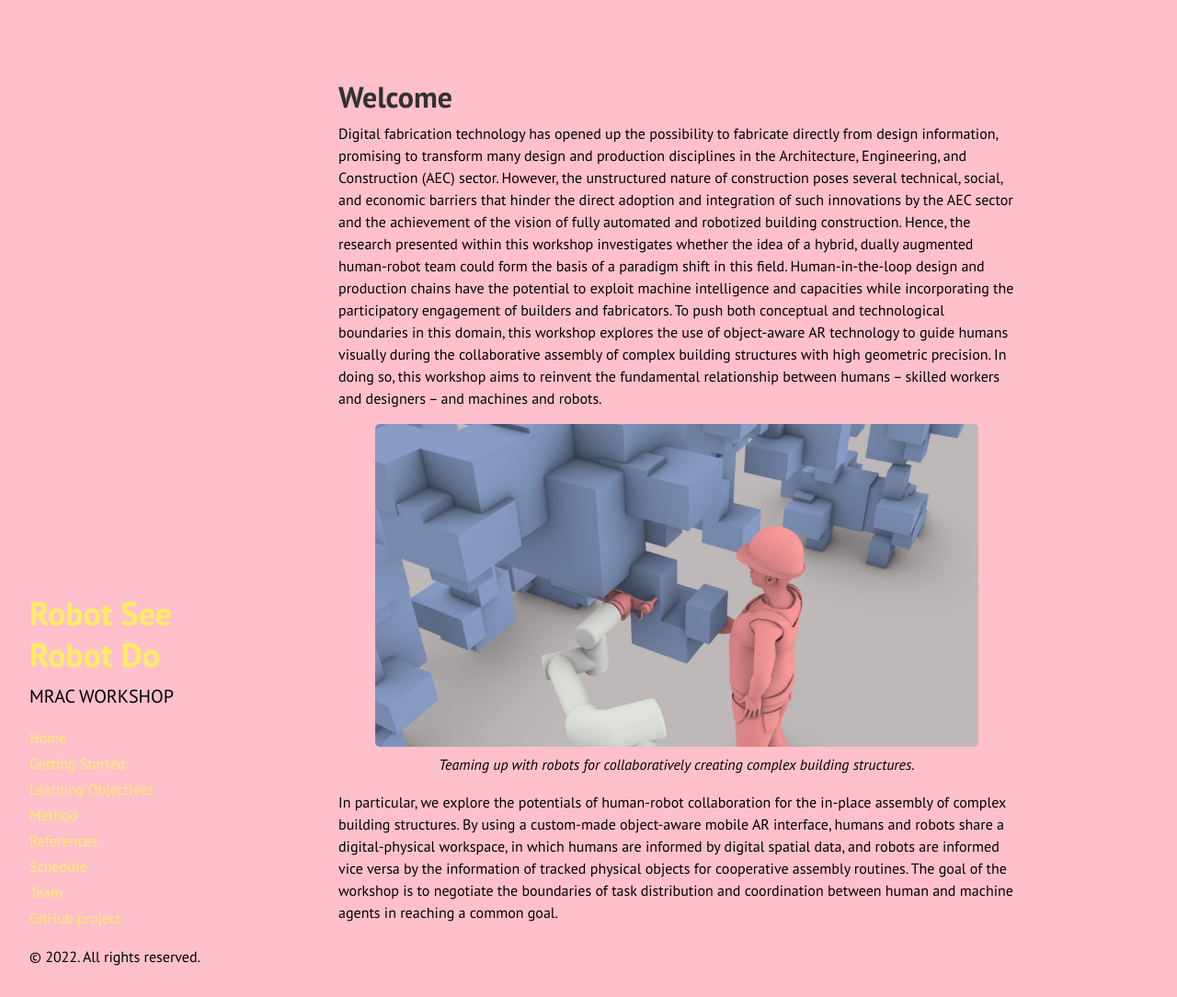
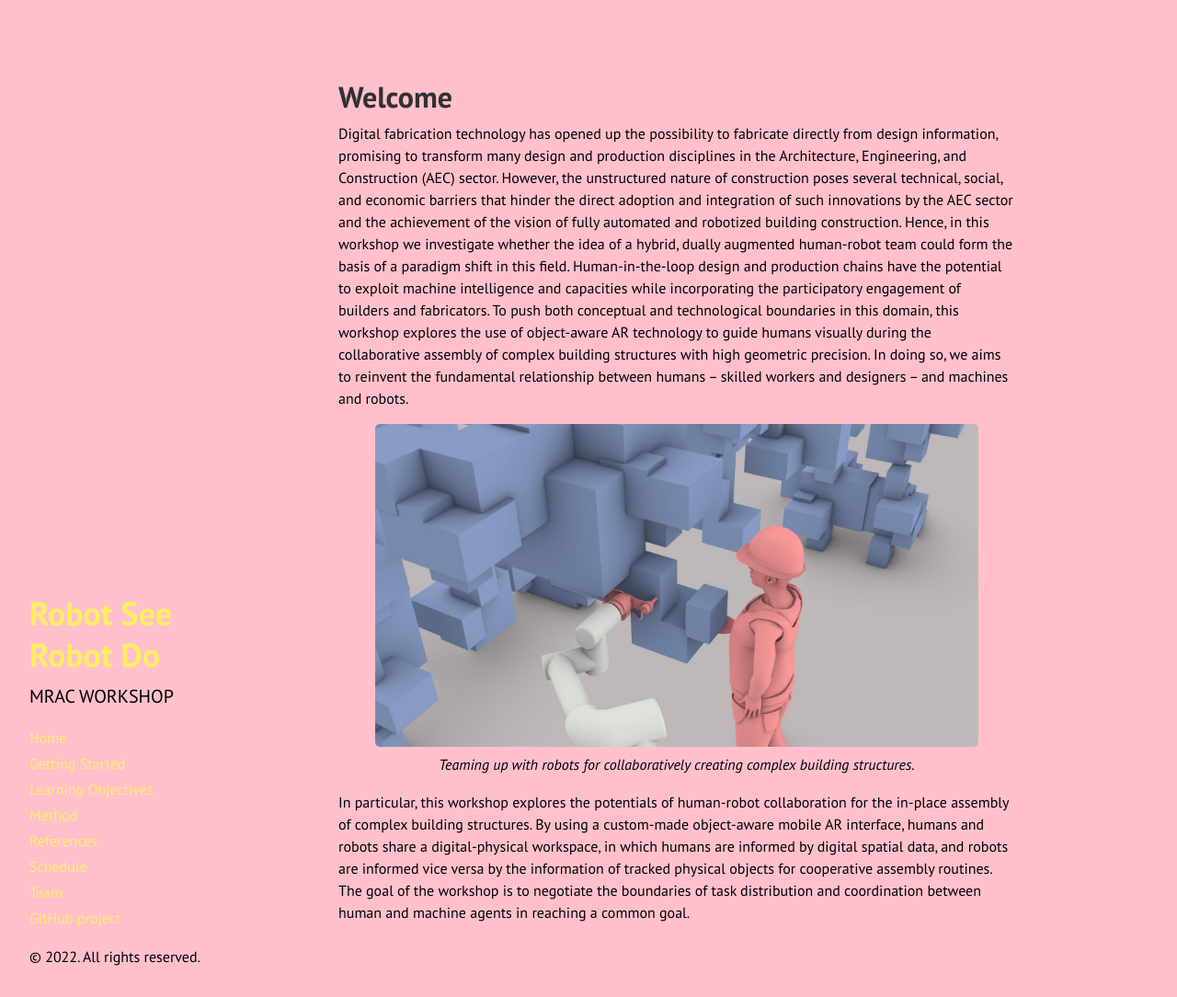
Before and after one commit to augmentedfabricationlab/robot_see_robot_do, a Jekyll site: the page built from docs/index.md, in a window 1280 px wide and 1084 px high. Shown: the whole window at 92% size. Built offline with Jekyll 4.4.1, drawn with Linux system fonts in a browser that asks for light colours; Markdown is read by kramdown in place of the engine named in the settings.

Commit message:
Update index.md

```diff
--- a/docs/index.md
+++ b/docs/index.md
@@ -4,11 +4,11 @@
 ---
 # Welcome
 
-Digital fabrication technology has opened up the possibility to fabricate directly from design information, promising to transform many design and production disciplines in the Architecture, Engineering, and Construction (AEC) sector. However, the unstructured nature of construction poses several technical, social, and economic barriers that hinder the direct adoption and integration of such innovations by the AEC sector and the achievement of the vision of fully automated and robotized building construction. Hence, the research presented within this workshop investigates whether the idea of a hybrid, dually augmented human-robot team could form the basis of a paradigm shift in this field. Human-in-the-loop design and production chains have the potential to exploit machine intelligence and capacities while incorporating the participatory engagement of builders and fabricators. To push both conceptual and technological boundaries in this domain, this workshop explores the use of object-aware AR technology to guide humans visually during the collaborative assembly of complex building structures with high geometric precision. In doing so, this workshop aims to reinvent the fundamental relationship between humans -- skilled workers and designers -- and machines and robots.
+Digital fabrication technology has opened up the possibility to fabricate directly from design information, promising to transform many design and production disciplines in the Architecture, Engineering, and Construction (AEC) sector. However, the unstructured nature of construction poses several technical, social, and economic barriers that hinder the direct adoption and integration of such innovations by the AEC sector and the achievement of the vision of fully automated and robotized building construction. Hence, in this workshop we investigate whether the idea of a hybrid, dually augmented human-robot team could form the basis of a paradigm shift in this field. Human-in-the-loop design and production chains have the potential to exploit machine intelligence and capacities while incorporating the participatory engagement of builders and fabricators. To push both conceptual and technological boundaries in this domain, this workshop explores the use of object-aware AR technology to guide humans visually during the collaborative assembly of complex building structures with high geometric precision. In doing so, we aims to reinvent the fundamental relationship between humans -- skilled workers and designers -- and machines and robots.
 
 <figure>
   <img src="{{site.baseurl}}images/titelbild-rsrd.jpg" alt="Teaming up with robots for collaboratively creating complex building structures." style="width:100%" class="center">
   <figcaption>Teaming up with robots for collaboratively creating complex building structures.</figcaption>
 </figure>
 
-In particular, we explore the potentials of human-robot collaboration for the in-place assembly of complex building structures. By using a custom-made object-aware mobile AR interface, humans and robots share a digital-physical workspace, in which humans are informed by digital spatial data, and robots are informed vice versa by the information of tracked physical objects for cooperative assembly routines. The goal of the workshop is to negotiate the boundaries of task distribution and coordination between human and machine agents in reaching a common goal.
+In particular, this workshop explores the potentials of human-robot collaboration for the in-place assembly of complex building structures. By using a custom-made object-aware mobile AR interface, humans and robots share a digital-physical workspace, in which humans are informed by digital spatial data, and robots are informed vice versa by the information of tracked physical objects for cooperative assembly routines. The goal of the workshop is to negotiate the boundaries of task distribution and coordination between human and machine agents in reaching a common goal.
```
